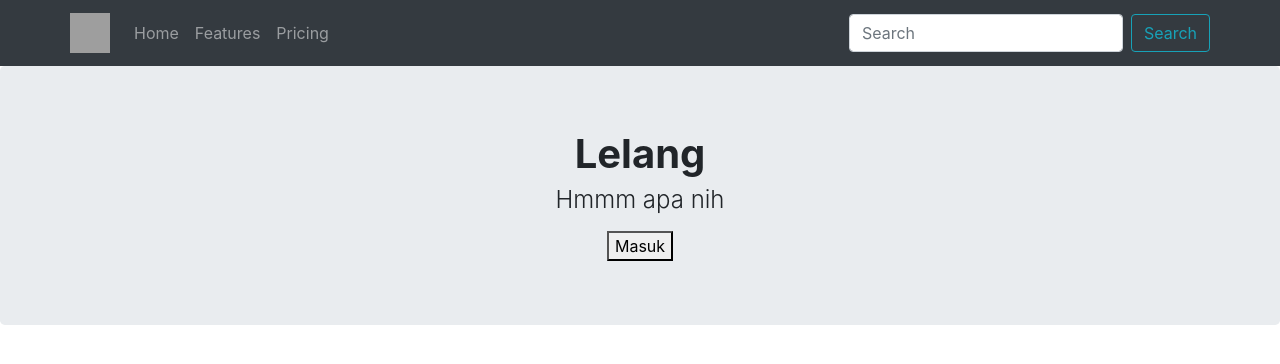
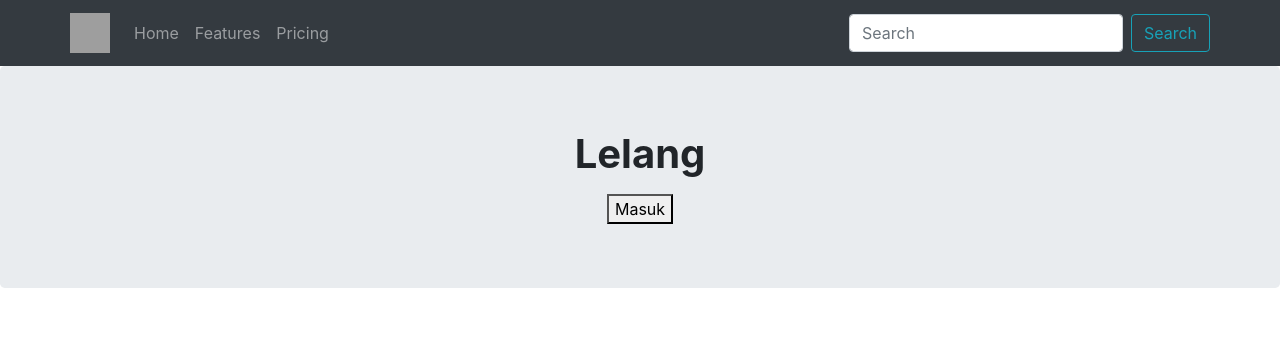
Before and after one commit to AWRamadhan/Impal, a React (Create React App) app in the folder lelang/: page / in a window 1280 px wide. Shown: the top 364 px of the page. Built offline with nearby package versions, Linux system fonts and the light colour scheme; grey boxes are pictures that could not be loaded.

Commit message:
Edit Header

```diff
--- a/lelang/src/interface/Header.js
+++ b/lelang/src/interface/Header.js
@@ -4,7 +4,6 @@ class Header extends Component {
     return (
       <div className="header">
         <h1 className="text-center font-weight-bold">Lelang</h1>
-        <h4 className="text-center font-weight-light">Hmmm apa nih</h4>
       </div>
     );
   }
```
